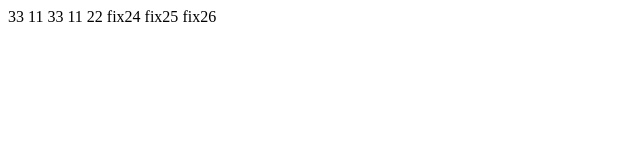
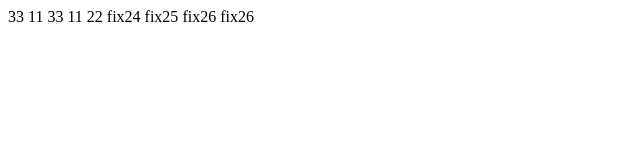
Before and after one commit to thechotinun/git-flow, a website: page index.html in a window 1280 px wide. Shown: the full height of the page, 0-640 px from the left. Drawn offline with Linux system fonts and the light colour scheme.

Commit message:
add 34-2

```diff
--- a/index.html
+++ b/index.html
@@ -14,5 +14,6 @@
     <span>fix24</span>
     <span>fix25</span>
     <span>fix26</span>
+    <span>fix26</span>
   </body>
 </html>
```
